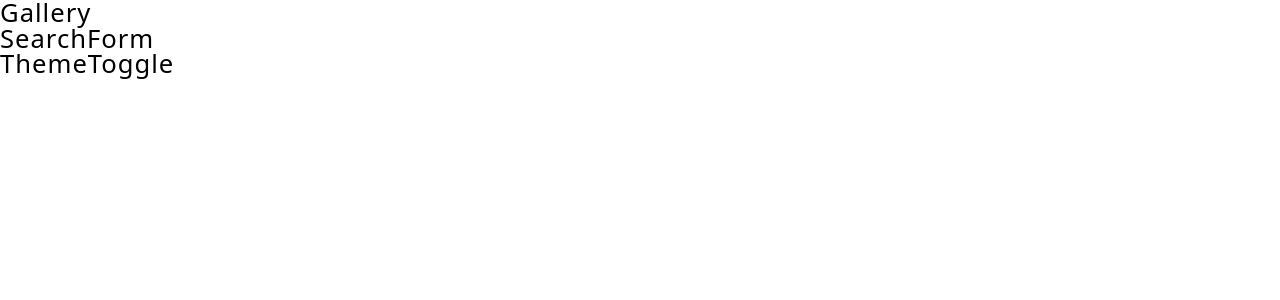
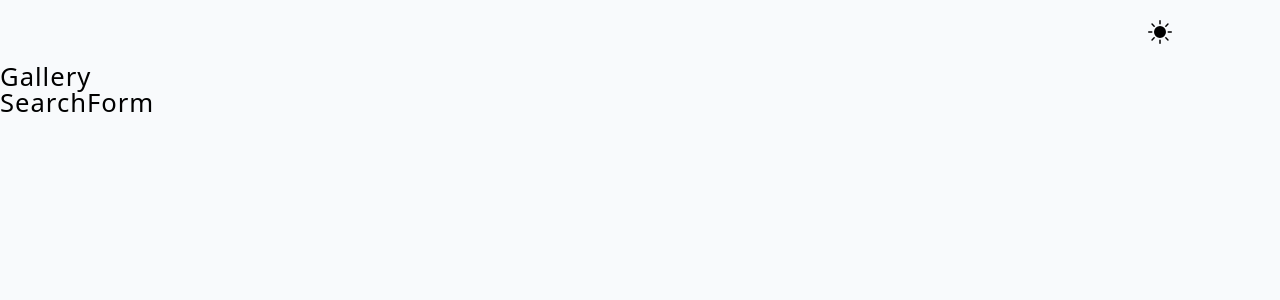
Before and after one commit to siphamandlaBili/splash-image-search, a React (Vite) app: page / in a window 1280 px wide. Shown: the top 300 px of the page. Built offline with nearby package versions, Linux system fonts and the light colour scheme.

Commit message:
dark-mode done

```diff
--- a/package.json
+++ b/package.json
@@ -14,7 +14,7 @@
     "axios": "^1.3.4",
     "react": "^18.2.0",
     "react-dom": "^18.2.0",
-    "react-icons": "^4.8.0"
+    "react-icons": "^4.12.0"
   },
   "devDependencies": {
     "@types/react": "^18.0.28",
--- a/src/App.jsx
+++ b/src/App.jsx
@@ -3,9 +3,9 @@
 import ThemeToggle from "./ThemeToggle";
 const App = () => {
   return <>
+  <ThemeToggle/>
   <Gallery/>
   <SearchForm/>
-  <ThemeToggle/>
   </>
 };
 export default App;
--- a/src/Context.jsx
+++ b/src/Context.jsx
@@ -3,8 +3,17 @@
 const context = createContext();
 
 export const AppProvider =({children})=>{
+    const [isDarkTHeme,setDarkTheme] = useState(false);
+    const toggleDarkTheme =()=>{
+        const newDarkTheme = !isDarkTHeme
+        setDarkTheme(newDarkTheme);
+        const body = document.querySelector("body");
+        body.classList.toggle('dark-theme',newDarkTheme);
+        console.log(isDarkTHeme)
+        console.log(body)
 
-    return <context.Provider value={{}}>
+    }
+    return <context.Provider value={{isDarkTHeme,setDarkTheme,toggleDarkTheme}}>
         {children}
     </context.Provider>
 }
--- a/src/ThemeToggle.jsx
+++ b/src/ThemeToggle.jsx
@@ -1,5 +1,17 @@
+import { useGlobalContext } from "./Context";
+import {BsFillSunFill,BsFillMoonFill } from "react-icons/bs";
+
 const ThemeToggle = ()=>{
-    return <h4>ThemeToggle</h4>
+    const{isDarkTHeme,setDarkTheme,toggleDarkTheme}=useGlobalContext();
+
+    return <section  className="toggle-container">
+        <button className="dark-toggle" onClick={toggleDarkTheme}>
+            {isDarkTHeme?
+            <BsFillMoonFill className="toggle-icon"/>
+            :
+            <BsFillSunFill className="toggle-icon"/>}
+            </button>
+        </section>
 }
 
 export default ThemeToggle;
--- a/src/index.css
+++ b/src/index.css
@@ -61,9 +61,20 @@
   --shadow-4: 0 20px 25px -5px rgba(0, 0, 0, 0.1),
     0 10px 10px -5px rgba(0, 0, 0, 0.04);
   /* dark mode setup */
+  --darkModeBgColor: #333;
+  --darkModeTextColor: #f0f0f0;
+  --backgroundColor: var(--grey-50);
+  --textColor: var(var(--grey-900));
+  --darkModeTransition: color 0.5s ease-in-out,background-color 0.5s ease-in-out;
 }
-
+.dark-theme{
+  --backgroundColor: var(--darkModeBgColor);
+  --textColor: var(--darkModeTextColor);
+}
 body {
+  transition:  var(--darkModeTransition);
+  background-color: var(--backgroundColor);
+  color: var(--textColor);
   font-family: system-ui, -apple-system, BlinkMacSystemFont, 'Segoe UI', Roboto,
     Oxygen, Ubuntu, Cantarell, 'Open Sans', 'Helvetica Neue', sans-serif;
   font-weight: 400;
```
Also changed, not shown: 1 other file (tests, documents, lock files or other folders).
